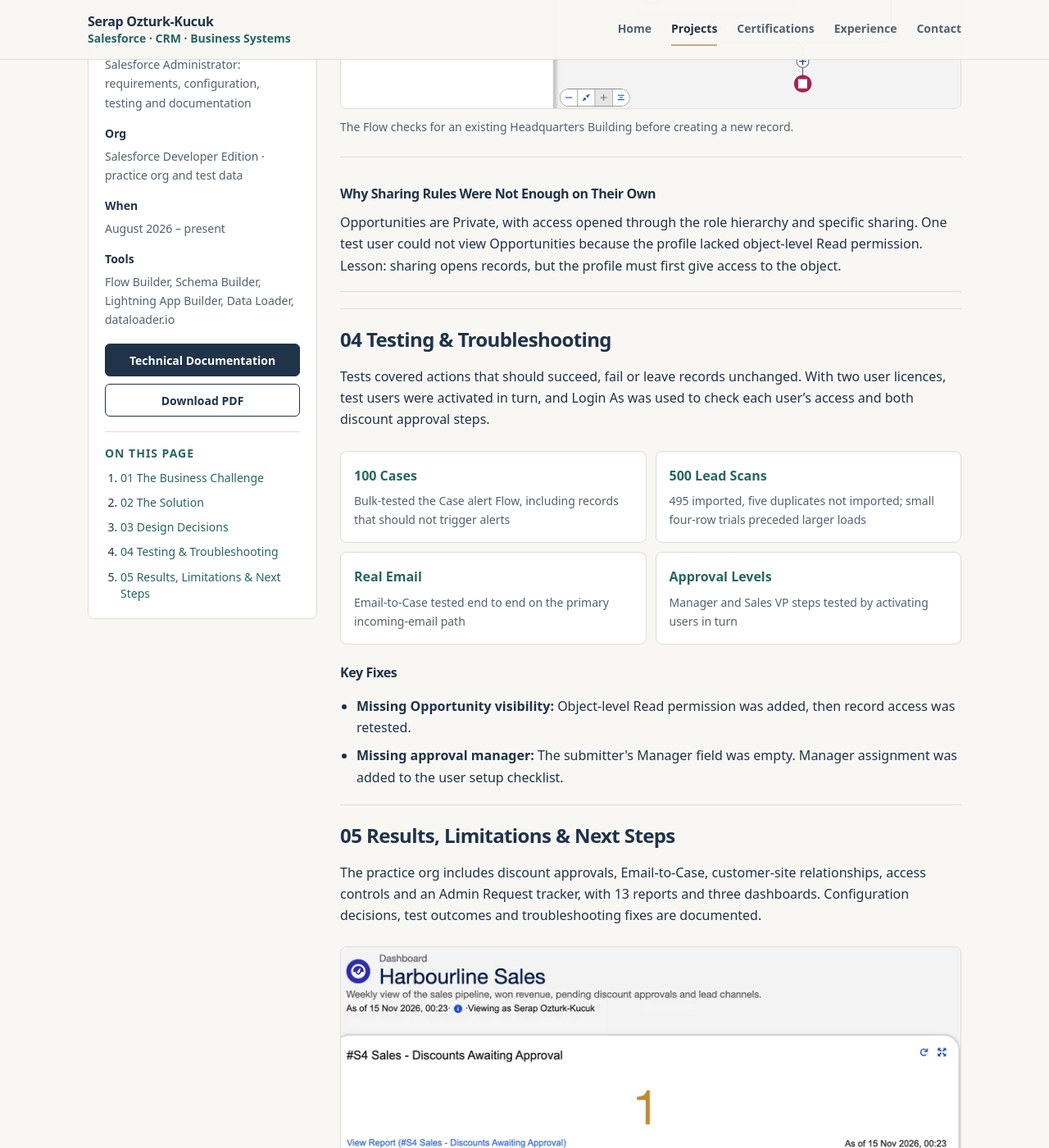
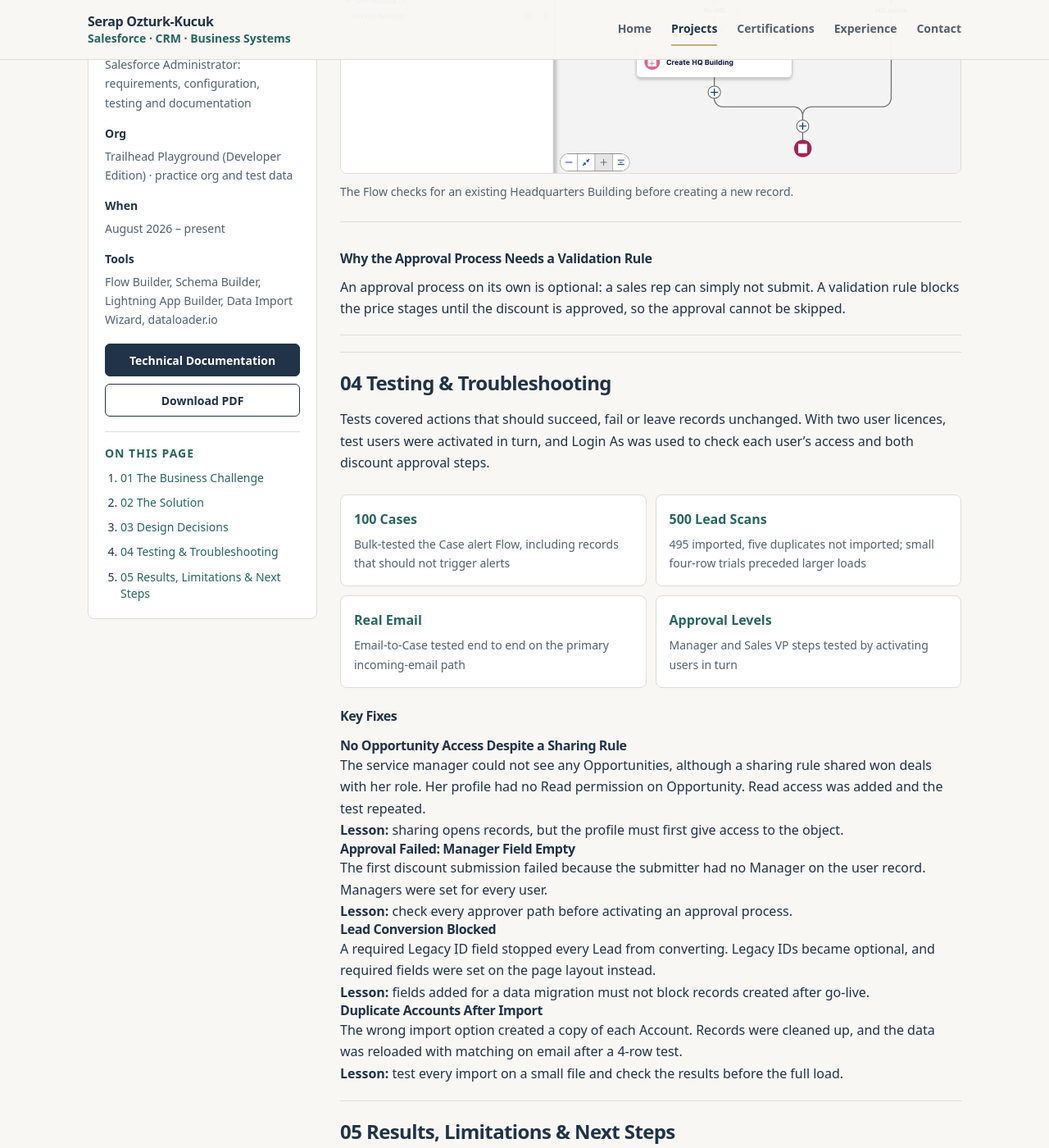
Before and after one commit to serapozturkkucuk/serapozturkkucuk.github.io, a Jekyll site: the page built from _projects/harbourline.md, in a window 1280 px wide and 1400 px high, scrolled down 4203 px. Shown: the whole window at 82% size. Built offline with Jekyll 4.4.1, drawn with Linux system fonts in a browser that asks for light colours; some of the changed text lies outside the part shown.

Commit message:
Apply requested Harbourline brief, sections, fixes, counts and org wording

```diff
--- a/_projects/harbourline.md
+++ b/_projects/harbourline.md
@@ -1,7 +1,7 @@
 ---
 title: Harbourline Security
 subtitle: Sales, Service and Access Controls in a Salesforce Practice Org
-summary: A Salesforce Developer Edition project covering discount approvals, customer-site records, service cases and admin requests for a security business.
+summary: A Trailhead Playground (Developer Edition) project covering discount approvals, customer-site records, service cases and admin requests for a security business.
 status: completed
 status_label: Self-Directed Practice Org · 2026
 featured: true
@@ -13,9 +13,9 @@ card_date_label: Started
 card_description: A tested Salesforce practice org for sales approvals, case management, customer sites and admin requests.
 tags: [Salesforce Admin, Sales & Service, Flow, Security, Data Quality, Testing]
 role: "Salesforce Administrator: requirements, configuration, testing and documentation"
-org: Salesforce Developer Edition · practice org and test data
+org: Trailhead Playground (Developer Edition) · practice org and test data
 period: August 2026 – present
-tools: Flow Builder, Schema Builder, Lightning App Builder, Data Loader, dataloader.io
+tools: Flow Builder, Schema Builder, Lightning App Builder, Data Import Wizard, dataloader.io
 links:
   - label: Technical Documentation
     url: /docs/harbourline/
@@ -28,16 +28,16 @@ stats:
     label: Customer Sites
   - value: "40"
     label: Opportunities
-  - value: "4"
-    label: Record-Triggered Flows
+  - value: "11"
+    label: Automations & Rules
 ---
 
+<p class="case-context">Harbourline Security is a fictional CCTV and access-control business in North West England. The Trailhead Playground (Developer Edition) org uses test users and records. The figures describe practice data, not live business results.</p>
 <p class="case-opening">Salesforce configuration addresses controlled discounts, support case ownership, customer-site records, admin requests and access to reporting. Testing covers expected behaviour, exceptions and permissions.</p>
-<p class="case-context">Harbourline Security is a fictional CCTV and access-control business in North West England. The Salesforce Developer Edition org uses test users and records. The figures describe practice data, not live business results.</p>
 
 <!-- PROJECT SECTION -->
 
-<p>Discounts were agreed by email, support messages lacked clear ownership, customer-site records were scattered, and admin requests had no shared priority or status. Sales managers also needed visibility without giving every sales rep access to every Opportunity.</p>
+<p>Discounts were agreed by email, so margin was given away with no approval or record. Support messages lacked clear ownership, so slow or missed replies put customer relationships at risk. Customer-site records were scattered, and engineers lost time searching for the right information. Admin requests had no shared priority or status, so effort went to whoever asked loudest. Sales managers also needed visibility without giving every sales rep access to every Opportunity.</p>
 
 <!-- PROJECT SECTION -->
 
@@ -54,7 +54,7 @@ stats:
   </div>
   <div class="solution-item">
     <h3>Linking Accounts to Customer Sites</h3>
-    <p>A custom Building object links sites to Accounts, with an optional lookup to a site Contact. External IDs support upsert during data migration.</p>
+    <p>A custom Building object links each site to its Account through master-detail, so the number of sites rolls up to the Account. An optional lookup links a site Contact, and External IDs support upsert during data migration.</p>
   </div>
   <div class="solution-item">
     <h3>Admin Requests People Can Track</h3>
@@ -69,7 +69,7 @@ stats:
 
 <!-- PROJECT SECTION -->
 
-<p>Declarative options were compared before adding automation. Formulas and roll-ups calculate values, validation rules enforce requirements, approval processes manage sign-off, and record-triggered Flows handle actions requiring additional logic.</p>
+<p>Three choices shaped the build: how customer sites relate to Accounts, how the HQ Building Flow avoids duplicate records, and how discount approvals are enforced rather than left optional. Each choice was made after comparing the alternatives.</p>
 
 <div class="case-decision">
   <h3>Why Building Is a Child of Account</h3>
@@ -84,8 +84,8 @@ stats:
 </div>
 
 <div class="case-decision">
-  <h3>Why Sharing Rules Were Not Enough on Their Own</h3>
-  <p>Opportunities are Private, with access opened through the role hierarchy and specific sharing. One test user could not view Opportunities because the profile lacked object-level Read permission. Lesson: sharing opens records, but the profile must first give access to the object.</p>
+  <h3>Why the Approval Process Needs a Validation Rule</h3>
+  <p>An approval process on its own is optional: a sales rep can simply not submit. A validation rule blocks the price stages until the discount is approved, so the approval cannot be skipped.</p>
 </div>
 
 <!-- PROJECT SECTION -->
@@ -100,15 +100,33 @@ stats:
 </div>
 
 <h3>Key Fixes</h3>
-<ul>
-  <li><strong>Missing Opportunity visibility:</strong> Object-level Read permission was added, then record access was retested.</li>
-  <li><strong>Missing approval manager:</strong> The submitter's Manager field was empty. Manager assignment was added to the user setup checklist.</li>
-</ul>
+<div class="case-fixes">
+  <div class="case-fix">
+    <h3>No Opportunity Access Despite a Sharing Rule</h3>
+    <p>The service manager could not see any Opportunities, although a sharing rule shared won deals with her role. Her profile had no Read permission on Opportunity. Read access was added and the test repeated.</p>
+    <p class="case-lesson"><strong>Lesson:</strong> sharing opens records, but the profile must first give access to the object.</p>
+  </div>
+  <div class="case-fix">
+    <h3>Approval Failed: Manager Field Empty</h3>
+    <p>The first discount submission failed because the submitter had no Manager on the user record. Managers were set for every user.</p>
+    <p class="case-lesson"><strong>Lesson:</strong> check every approver path before activating an approval process.</p>
+  </div>
+  <div class="case-fix">
+    <h3>Lead Conversion Blocked</h3>
+    <p>A required Legacy ID field stopped every Lead from converting. Legacy IDs became optional, and required fields were set on the page layout instead.</p>
+    <p class="case-lesson"><strong>Lesson:</strong> fields added for a data migration must not block records created after go-live.</p>
+  </div>
+  <div class="case-fix">
+    <h3>Duplicate Accounts After Import</h3>
+    <p>The wrong import option created a copy of each Account. Records were cleaned up, and the data was reloaded with matching on email after a 4-row test.</p>
+    <p class="case-lesson"><strong>Lesson:</strong> test every import on a small file and check the results before the full load.</p>
+  </div>
+</div>
 
 <!-- PROJECT SECTION -->
 
 <p>The practice org includes discount approvals, Email-to-Case, customer-site relationships, access controls and an Admin Request tracker, with 13 reports and three dashboards. Configuration decisions, test outcomes and troubleshooting fixes are documented.</p>
 {% include project-showcase.html src="/assets/img/harbourline/sales.webp" width="785" height="896" alt="Harbourline Sales dashboard showing discount approvals, pipeline by stage and won revenue by customer tier" caption="Sales dashboard showing pending discount approvals, pipeline stages and customer tiers." %}
 
-<p><strong>Project Scope:</strong> No live customer outcomes were measured. Email-to-Case testing did not cover unknown senders or reply threading; Web-to-Case, entitlements and sandbox deployment were not implemented.</p>
-<p><strong>Next Steps:</strong> Deployment between orgs with GitHub version control, a fuller service process (entitlements, Web-to-Case, Omni-Channel), and an Agentforce agent.</p>
+<p><strong>Limitations:</strong> No live customer outcomes were measured. Email-to-Case testing did not cover unknown senders or reply threading; Web-to-Case, entitlements and sandbox deployment were not implemented.</p>
+<p><strong>Next Steps:</strong> deploying changes between two orgs as a sandbox-to-production release, a fuller service process (entitlements, Web-to-Case, Omni-Channel), and an Agentforce agent.</p>
```
